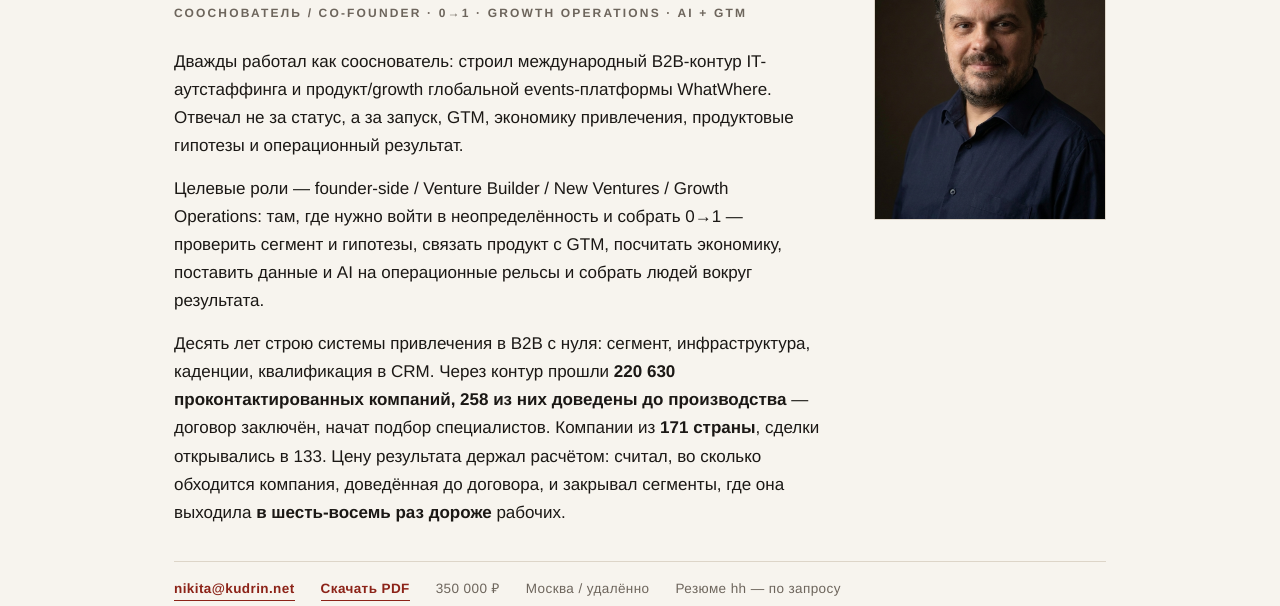
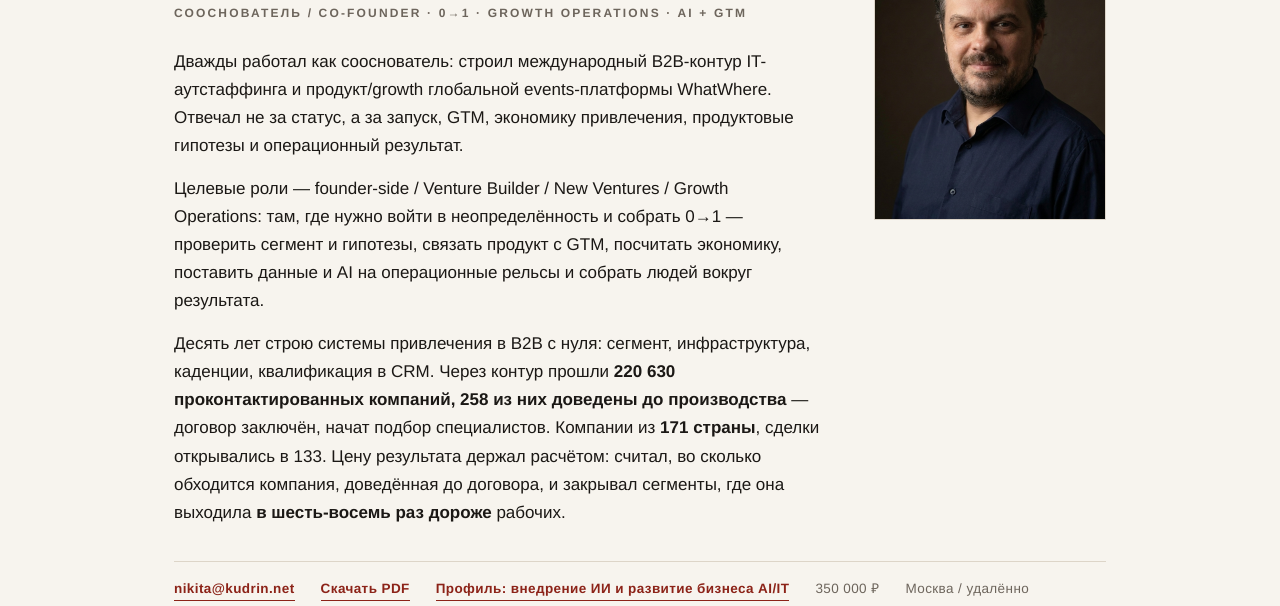
Before and after one commit to leadskud/cv, a plain HTML site: page index.html in a window 1280 px wide. Shown: the part 177-783 px from the top of the page. Drawn offline with Linux system fonts and the light colour scheme.

Commit message:
CV: ссылка на страницу пятого резюме /ai/ в контактах главной

```diff
--- a/index.html
+++ b/index.html
@@ -191,6 +191,7 @@ nav.top a.me{color:var(--ink);font-weight:700}
     <div class="contacts">
       <a href="mailto:nikita@kudrin.net">nikita@kudrin.net</a>
       <a href="nikita-kudrin-cv.pdf">Скачать PDF</a>
+      <a href="ai/">Профиль: внедрение ИИ и развитие бизнеса AI/IT</a>
       <span>350 000 ₽</span>
       <span>Москва / удалённо</span>
       <!-- Telegram: вставить после заполнения владельцем: <a href="https://t.me/USERNAME">Telegram</a> -->
```
